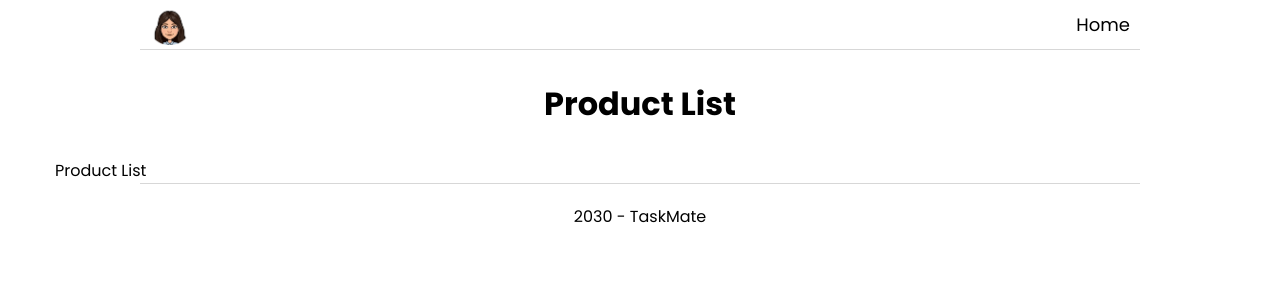
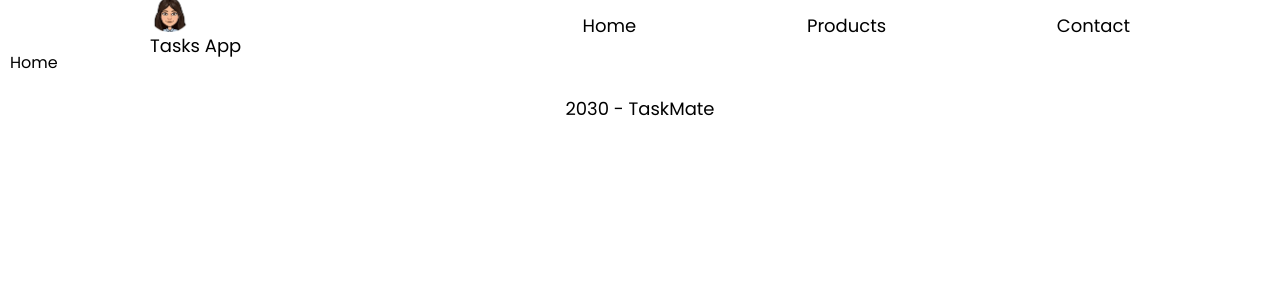
Before and after one commit to denisakita/tasks-app, a React (Create React App) app: page / in a window 1280 px wide. Shown: the top 300 px of the page. Built offline with nearby package versions, Linux system fonts and the light colour scheme.

Commit message:
project structure - 055

```diff
--- a/package.json
+++ b/package.json
@@ -9,6 +9,7 @@
     "json-server": "^0.17.4",
     "react": "^18.2.0",
     "react-dom": "^18.2.0",
+    "react-router-dom": "^6.21.1",
     "react-scripts": "5.0.1",
     "web-vitals": "^2.1.4"
   },
--- a/src/App.css
+++ b/src/App.css
@@ -1,89 +1,139 @@
 .App {
+    max-width: 1280px;
+    margin: auto;
+    padding: 0px 10px;
+}
+
+header {
+    display: flex;
+    justify-content: space-between;
+    height: 70px;
+    align-items: center;
     max-width: 1200px;
     margin: auto;
-    padding: 0px 15px;
+    border-bottom: 1px solid #EEEEEE;
+    font-size: 18px;
+    padding: 0px 10px;
 }
 
-h1{
-    text-align: center;
-    margin: 30px auto;
-}
-
-.heading {
-    font-size: 22px;
+.logo{
+    display: flex;
     align-items: center;
 }
 
-.filter{
-    display: flex;
-    justify-content: center;
+.logo img{
+    max-width: 40px;
+    margin-right: 5px;
 }
 
-.card {
-    margin: 15px auto;
+.navigation .link{
     padding: 10px;
-    box-shadow: rgba(0, 0, 0, 0.16) 0px 1px 4px;
-    max-width: 600px;
+}
+
+.navigation .link.active{
+    background-color: #EEEEEE;
     border-radius: 5px;
 }
 
-.card .id {
-    background-color: #4e06a0;
-    font-size: 12px;
-    color: #FFFFFF;
-    border-radius: 5px;
-    margin: 10px 0px;
-    padding: 5px;
-    display: inline;
+@media screen and (max-width: 480px) {
+    .navigation{
+        display: none;
+    }
 }
 
-.card .name {
-    font-size: 22px;
-    font-weight: 400;
-    margin: 20px 0px;
+.productList{
+    display: flex;
+    flex-wrap: wrap;
+    justify-content: space-around;
+    margin: 30px 0px;
 }
 
-.card .info {
-    font-size: 20px;
+.productCard{
+    width: 350px;
+    box-shadow: rgba(0, 0, 0, 0.16) 0px 1px 4px;
+    border-radius: 5px;
+    margin: 10px;
+    padding: 10px;
+    display: flex;
+    flex-direction: column;
+    justify-content: space-between;
+}
+
+.productCard img{
+    max-width: 100%;
+    height: 250px;
+    margin: 10px 0px;
+}
+
+.productCard .name{
+    margin: 10px 0px;
+}
+
+.productCard p{
+    font-size: 18px;
+    font-weight: 500;
+}
+
+.productCard .action{
     display: flex;
     justify-content: space-between;
     align-items: center;
+    margin: 10px 0px;
 }
 
-.card .instock {
-    background-color: #06a02d;
+.productCard button{
+    border: 0px;
+    border-radius: 5px;
     font-size: 16px;
     color: #FFFFFF;
-    border-radius: 5px;
-    padding: 5px;
-    display: inline;
+    background-color: #1C59AE;
+    padding: 7px 10px;
+    cursor: pointer;
+    max-width: 150px;
 }
 
-.card .unavailable {
-    background-color: #a00620;
-    font-size: 16px;
-    color: #FFFFFF;
-    border-radius: 5px;
-    padding: 5px;
-    display: inline;
+.productCard button:hover{
+    background-color: #103f80;
 }
 
-button {
-    border: 0px;
-    border-radius: 5px;
-    background-color: #0c68a1;
-    color: #FFFFFF;
-    cursor: pointer;
-    padding: 7px 10px;
-    font-size: 20px;
-    display: inline-block;
-    margin: 20px 10px;
+.productDetail{
+    display: flex;
+    justify-content: space-between;
 }
 
-button.onlyStock {
-    background-color: #037c3a;
+.productDetail .visual{
+    width: 50%;
 }
 
-button.all {
-    background-color: #065ba0;
+.productDetail .visual img{
+    width: 100%;
 }
+
+.productDetail .info{
+    max-width: 50%;
+}
+
+.productDetail .info .name{
+    font-size: 20px;
+    font-weight: 500;
+}
+
+.productDetail .info .description{
+    font-size: 18px;
+}
+
+@media screen and (max-width: 500px) {
+    .productDetail .visual{
+        width: 100%;
+    }
+}
+
+footer{
+    max-width: 1200px;
+    margin: auto;
+    text-align: center;
+    padding: 20px;
+    height: 70px;
+    font-size: 18px;
+    border-top: 1px solid var(--theme-border);
+}
--- a/src/App.js
+++ b/src/App.js
@@ -1,5 +1,9 @@
-import { ProductList } from './components/ProductList';
 import './App.css';
+import {Route, Routes} from "react-router-dom";
+import {Home} from "./components/Home";
+import {ProductList} from "./components/ProductList";
+import {ProductDetails} from "./components/ProductDetails";
+import {Contact} from "./components/Contact";
 import {Header} from "./components/Header";
 import {Footer} from "./components/Footer";
 
@@ -7,8 +11,12 @@ function App() {
     return (
         <div className="App">
             <Header/>
-            <h1>Product List</h1>
-            <ProductList />
+            <Routes>
+                <Route path="/" element={<Home/>}></Route>
+                <Route path="products" element={<ProductList/>}></Route>
+                <Route path="products/1001" element={<ProductDetails/>}></Route>
+                <Route path="contact" element={<Contact/>}></Route>
+            </Routes>
             <Footer/>
         </div>
     );
--- a/src/components/Header.js
+++ b/src/components/Header.js
@@ -1,11 +1,19 @@
 import Logo from "../assets/logo.png";
 import "./Header.css";
+import {Link} from "react-router-dom";
 
 export const Header = () => {
     return (
         <header>
-            <img src={Logo} alt=""/>
-            <a href="/">Home</a>
+            <Link to="/">
+                <img src={Logo} alt="logo" className="logo"/>
+                <span>Tasks App</span>
+            </Link>
+
+            <nav className="navigation"></nav>
+            <Link to="/" className="link">Home</Link>
+            <Link to="/products" className="link">Products</Link>
+            <Link to="/contact" className="link">Contact</Link>
         </header>
     )
 }
--- a/src/index.css
+++ b/src/index.css
@@ -1,9 +1,8 @@
 @import url('https://fonts.googleapis.com/css2?family=Poppins:ital,wght@0,100;0,200;0,300;0,400;0,500;0,600;0,700;0,800;0,900;1,100;1,200;1,300;1,400;1,500;1,600;1,700;1,800;1,900&family=Roboto&display=swap');
-@import url("https://cdn.jsdelivr.net/npm/bootstrap-icons@1.9.1/font/bootstrap-icons.css");
+@import url("https://cdn.jsdelivr.net/npm/bootstrap-icons@1.8.3/font/bootstrap-icons.css");
 
 :root{
-  --theme-border: #d7d7d7;
-  --theme-button: #0F3460;
+  --box-shadow: rgba(0, 0, 0, 0.05) 0px 6px 24px 0px, rgba(0, 0, 0, 0.08) 0px 0px 0px 1px;
 }
 
 * {
@@ -11,11 +10,13 @@
   padding: 0;
   box-sizing: border-box;
   font-family: 'Poppins', sans-serif;
+  text-decoration: none;
+  list-style: none;
 }
 
 main {
   min-height: 90vh;
-  max-width: 1200px;
+  max-width: 1280px;
   margin: auto;
   padding: 10px;
 }
@@ -24,16 +25,3 @@ a{
   text-decoration: none;
   color: #000000;
 }
-
-li{
-  list-style: none;
-}
-
-button{
-  padding: 5px 10px;
-  border: 0;
-  border-radius: 5px;
-  cursor: pointer;
-  background-color: darkslateblue;
-  color: #FFFFFF;
-}
--- a/src/index.js
+++ b/src/index.js
@@ -2,11 +2,19 @@ import React from 'react';
 import ReactDOM from 'react-dom/client';
 import './index.css';
 import App from './App';
+import {BrowserRouter} from "react-router-dom";
+// import {BrowserRouter as Router} from "react-router-dom";
 
 
 const root = ReactDOM.createRoot(document.getElementById('root'));
 root.render(
-  <React.StrictMode>
-    <App />
-  </React.StrictMode>
+    <React.StrictMode>
+        {/*<Router>*/}
+        <BrowserRouter>
+            <App/>
+        </BrowserRouter>
+        {/*</Router>*/}
+
+
+    </React.StrictMode>
 );
```
Also changed, not shown: 1 other file (tests, documents, lock files or other folders).
